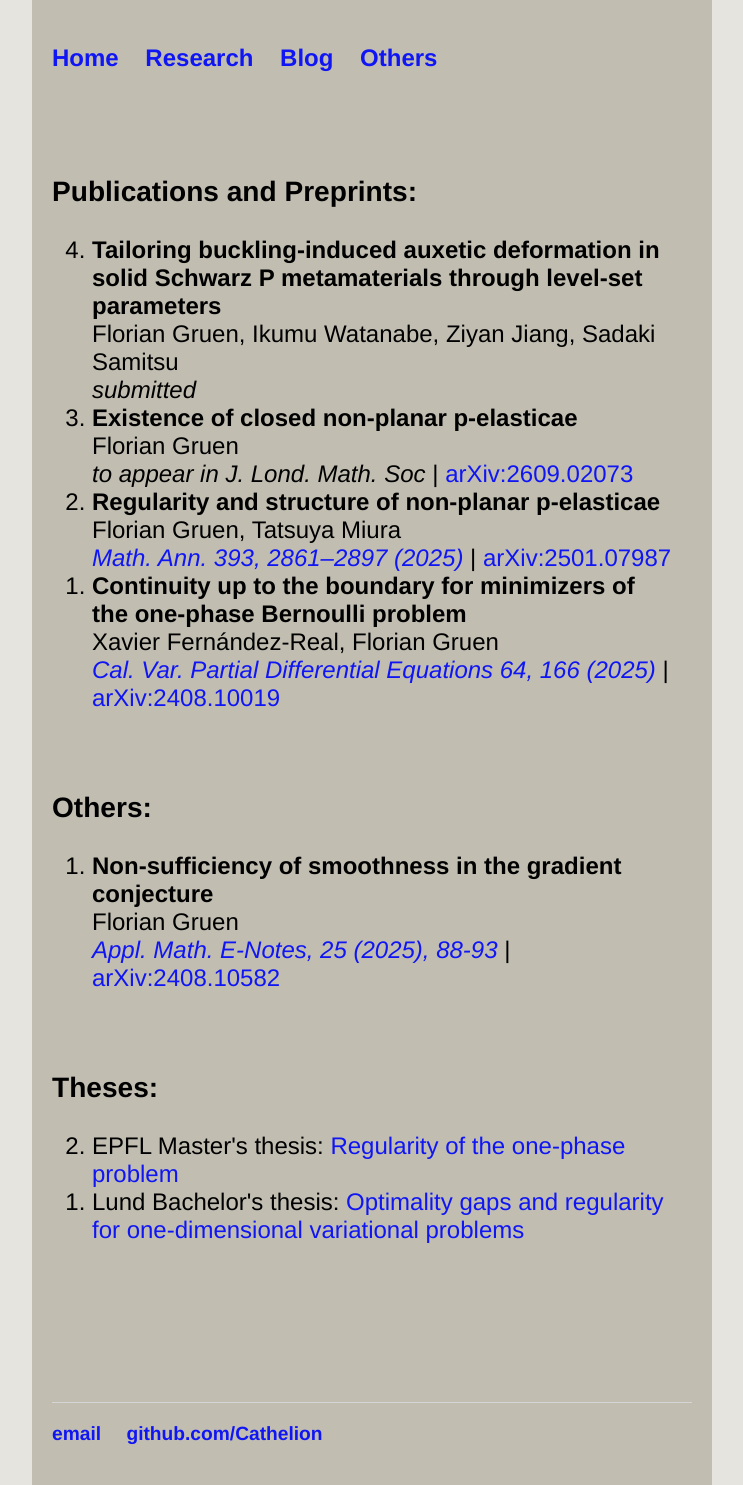
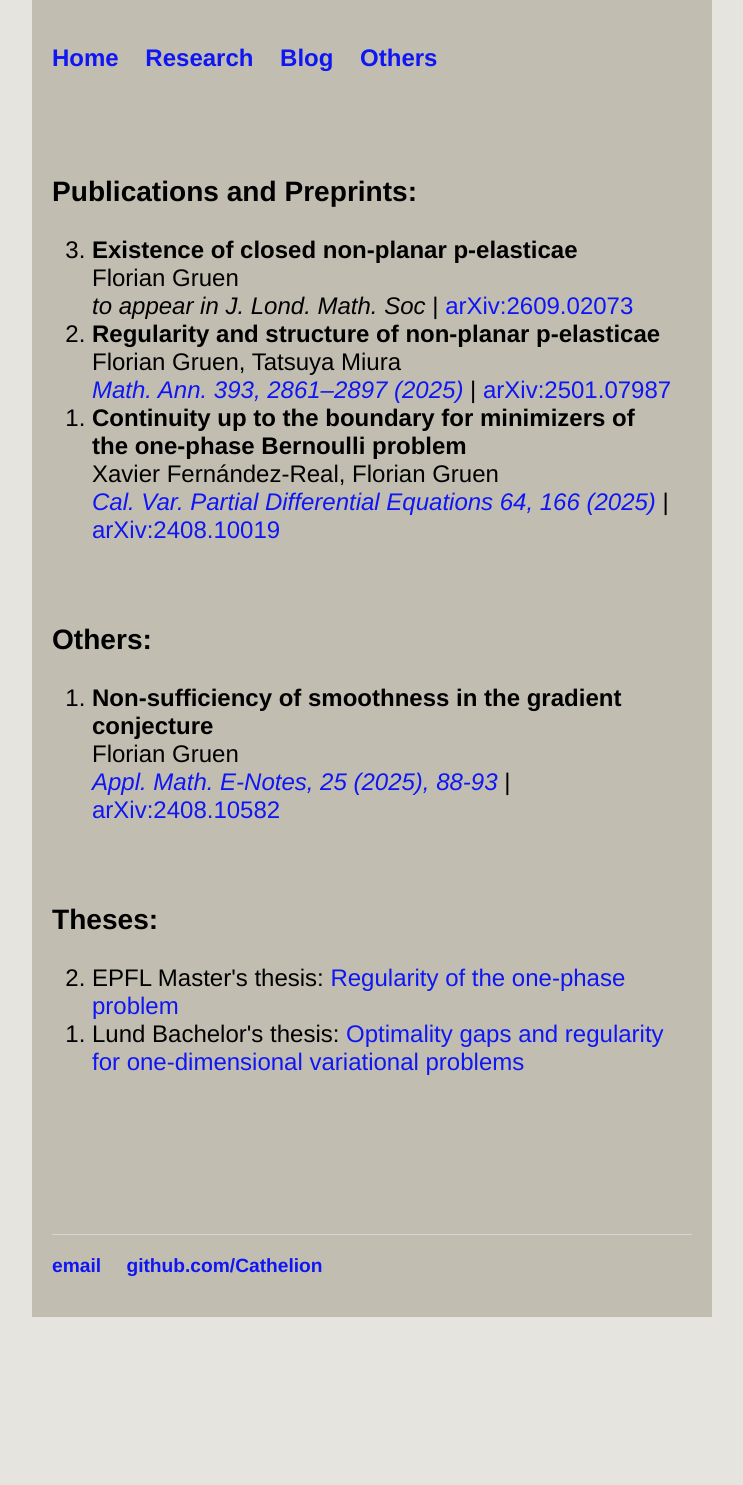
Before and after one commit to Cathelion/Cathelion.github.io, a Jekyll site: the page built from research/research.html, in a window 1280 px wide. Shown: the whole page, without its empty margins (268-1011 px from the left). Built offline with Jekyll 4.4.1, drawn with Linux system fonts in a browser that asks for light colours; after the commit the page ends 1317 px from its top, so only the background shows below that.

Commit message:
Comment out a publication in research.html
Commented out a publication entry in the list.

```diff
--- a/research/research.html
+++ b/research/research.html
@@ -7,7 +7,7 @@
     		<div class="blurb">
 <h3>Publications and Preprints:</h3>
 <ol reversed>
-	<li> <b>Tailoring buckling-induced auxetic deformation in solid Schwarz P metamaterials through level-set parameters</b> <br> Florian Gruen, Ikumu Watanabe, Ziyan Jiang, Sadaki Samitsu <br> <i>submitted</i> </li>
+<!--	<li> <b>Tailoring buckling-induced auxetic deformation in solid Schwarz P metamaterials through level-set parameters</b> <br> Florian Gruen, Ikumu Watanabe, Ziyan Jiang, Sadaki Samitsu <br> <i>submitted</i> </li> -->
 	<li>  <b>Existence of closed non-planar p-elasticae</b> <br> Florian Gruen <br> <i>to appear in J. Lond. Math. Soc</i> | <a href="https://arxiv.org/abs/2609.02073">arXiv:2609.02073</a> </li>
 <li> <b>Regularity and structure of non-planar p-elasticae</b> <br> Florian Gruen, Tatsuya Miura <br> <a href="https://doi.org/10.1007/s00208-025-03284-6"><i>Math. Ann. 393, 2861–2897 (2025)</i></a> | <a href="https://arxiv.org/abs/2501.07987">arXiv:2501.07987</a> </li>
   <li> <b>Continuity up to the boundary for minimizers of the one-phase Bernoulli problem</b> <br> Xavier Fernández-Real, Florian Gruen <br>  <a href="https://link.springer.com/article/10.1007/s00526-025-03040-3"><i>Cal. Var. Partial Differential Equations 64, 166 (2025)</i></a> | <a href="https://arxiv.org/abs/2408.10019">arXiv:2408.10019</a> </li>
```
